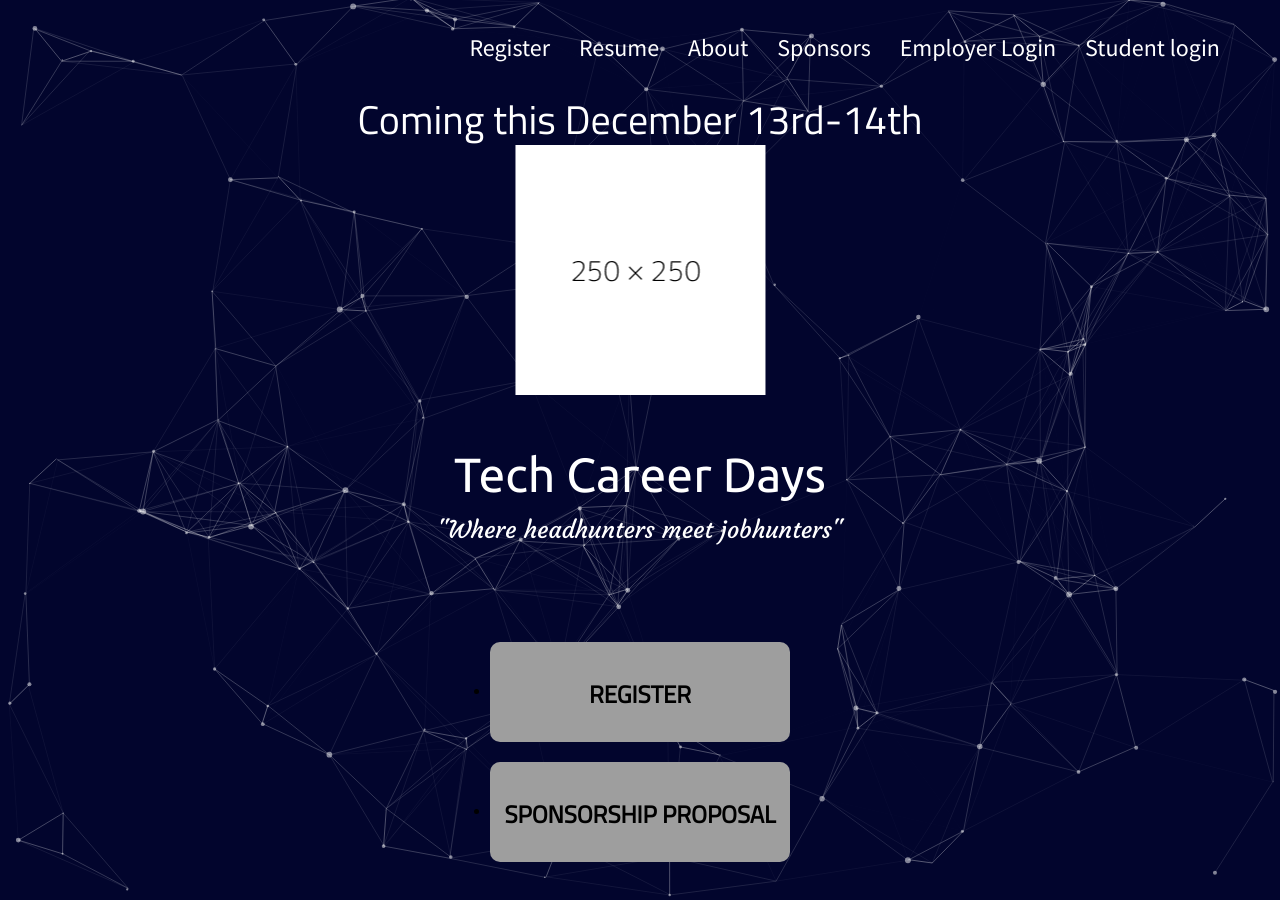
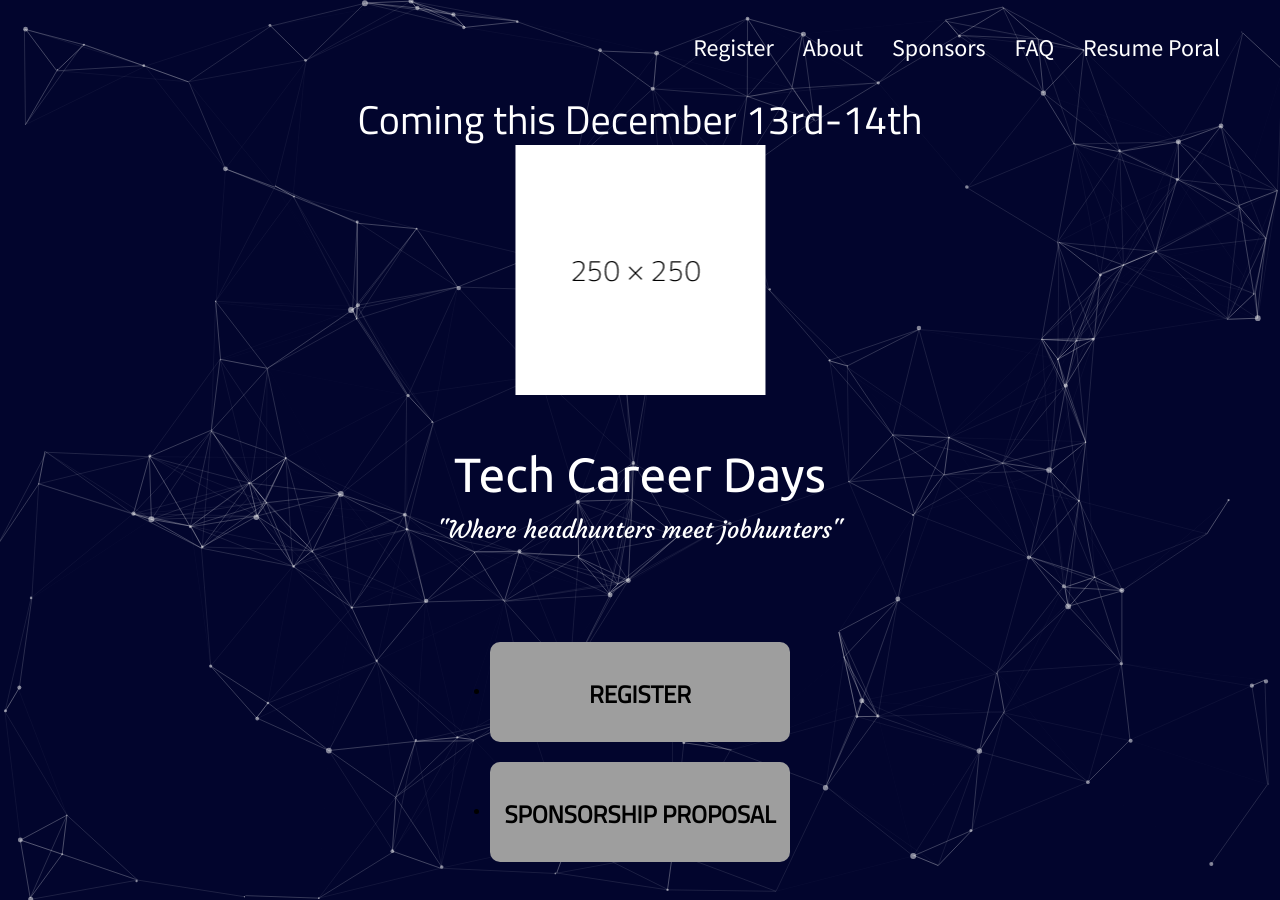
Before and after one commit to dannyongtey/tcd_website, a Jekyll site: the page built from index.html, in a window 1280 px wide and 900 px high. Built offline with Jekyll 4.4.1, drawn with Linux system fonts in a browser that asks for light colours.

Commit message:
Insert dummy logo, fixed minor bugs, changed header

```diff
--- a/_config.yml
+++ b/_config.yml
@@ -13,4 +13,3 @@
 # you will see them accessed via {{ site.title }}, {{ site.email }}, and so on.
 # You can create any custom variable you would like, and they will be accessible
 # in the templates via {{ site.myvariable }}.
-baseurl: /tcd_website
--- a/_includes/head.html
+++ b/_includes/head.html
@@ -8,6 +8,7 @@
     <meta name="description" content="{{ page.description }}"> {% else %}
     <meta name="description" content="Tech Career Days MMU, an annual tech jobs fair by IT Society MMU Cyberjaya.">
     {% endif %}
+    <link href="favicon.png" rel="icon">
     <link rel="stylesheet" href="css/reset.css">
     <link rel="stylesheet" href="css/main.css">
     <link href="https://fonts.googleapis.com/css?family=Courgette|Source+Sans+Pro|Titillium+Web|Ubuntu" rel="stylesheet">
--- a/_includes/header.html
+++ b/_includes/header.html
@@ -1,17 +1,15 @@
 <header class="header">
- 		<div class = "prev-wong">
-    <h3 class="event-date" id="event-date">Coming this December 13rd-14th</h3>
-    <img src="/images/logo.png">
+    <div class="prev-wong">
+        <h3 class="event-date" id="event-date">Coming this December 13rd-14th</h3>
+        <img src="/images/logo.png">
     </div>
     <nav class="nav-bar">
         <ul class="nav-links">
-            <li><a href="#register">Register</a></li>
-            <li><a href="#">Resume</a></li>
-            <li><a href="#about">About</a></li>
-            <li><a href="#sponsors">Sponsors</a></li>
-            <li><a href="#">Employer Login</a></li>
-            <li><a href="#">Student login</a></li>
-
+            <li class="smooth"><a href="#register">Register</a></li>
+            <li class="smooth"><a href="#about">About</a></li>
+            <li class="smooth"><a href="#sponsors">Sponsors</a></li>
+            <li class="smooth"><a href="#faq">FAQ</a></li>
+            <li><a href="https://resumetcd.herokuapp.com" target="_blank">Resume Poral</a></li>
         </ul>
     </nav>
 </header>
--- a/css/main.css
+++ b/css/main.css
@@ -106,7 +106,6 @@
         text-align: center;
         line-height: 1.5em;
         font-family: 'Ubuntu', sans-serif;
-
     }
 
     .footer a {
@@ -312,10 +311,9 @@
         color: #18469d;
     }
 
-    .employers-div img {
-        float: left;
-    }
+    .employers-div img {}
 
+    .employers-div div,
     .supporting-div div,
     .media-div div {
         text-align: center;
--- a/index.html
+++ b/index.html
@@ -3,7 +3,6 @@ layout: default
 reg_link: http://www.example.com
 proposal_link: http://www.example.com
 logo_link: /images/logo.png
-resume_link: http://www.example.com
 ---
 
 <div class="home">
@@ -49,7 +48,12 @@ resume_link: http://www.example.com
         <div class="past-employers">
             <h3>Past employers</h3> {% for image in site.static_files %} {% if image.path contains 'images/past-employers' %}
             <div>
-                <img src="{{ image.path }}" alt="past-employers">
+                {% assign word = image.path | split: "-" %} {% if word[2] %}
+                <a href="http://{{ word[2] }}" target="_blank">
+                    <img src="{{ image.path }}" alt="past-employers">
+                </a>
+                {%else%}
+                <img src="{{ image.path }}" alt="past-employers"> {% endif %}
             </div>
             {% endif %} {% endfor %}
         </div>
@@ -111,7 +115,7 @@ resume_link: http://www.example.com
             </form>
         </div>
     </div>
-    <div class="faq-section">
+    <div class="faq-section" id = "faq">
         <div class="faq-container">
             <h3>Frequently Asked Questions</h3>
             <h4>What is the resume submission portal?</h4>
--- a/javascript/main.js
+++ b/javascript/main.js
@@ -119,7 +119,7 @@ $(document).ready(function() {
 
 
 });
-$(document).on('click', 'a', function(event) {
+$(".nav-links .smooth").on('click', 'a', function(event) {
     event.preventDefault();
 
     $('html, body').animate({
```
Also changed, not shown: favicon.png (added), images/current-employers/airstar-www.haha.com-.png (deleted), images/current-employers/apptivitylab.png (deleted), images/current-employers/baesystem.png (deleted), images/current-employers/binary.png (deleted), images/current-employers/dahmakan.png (deleted), images/current-employers/df.png (deleted), images/current-employers/flexiroam.png (deleted), images/current-employers/fusionex.png (deleted), images/current-employers/logo.png (added), images/media-partners/airstar.png (deleted), images/media-partners/logo-www.example.com-.png (added), images/supporting-partners/dahmakan.png (deleted), images/supporting-partners/logo.png (added).
